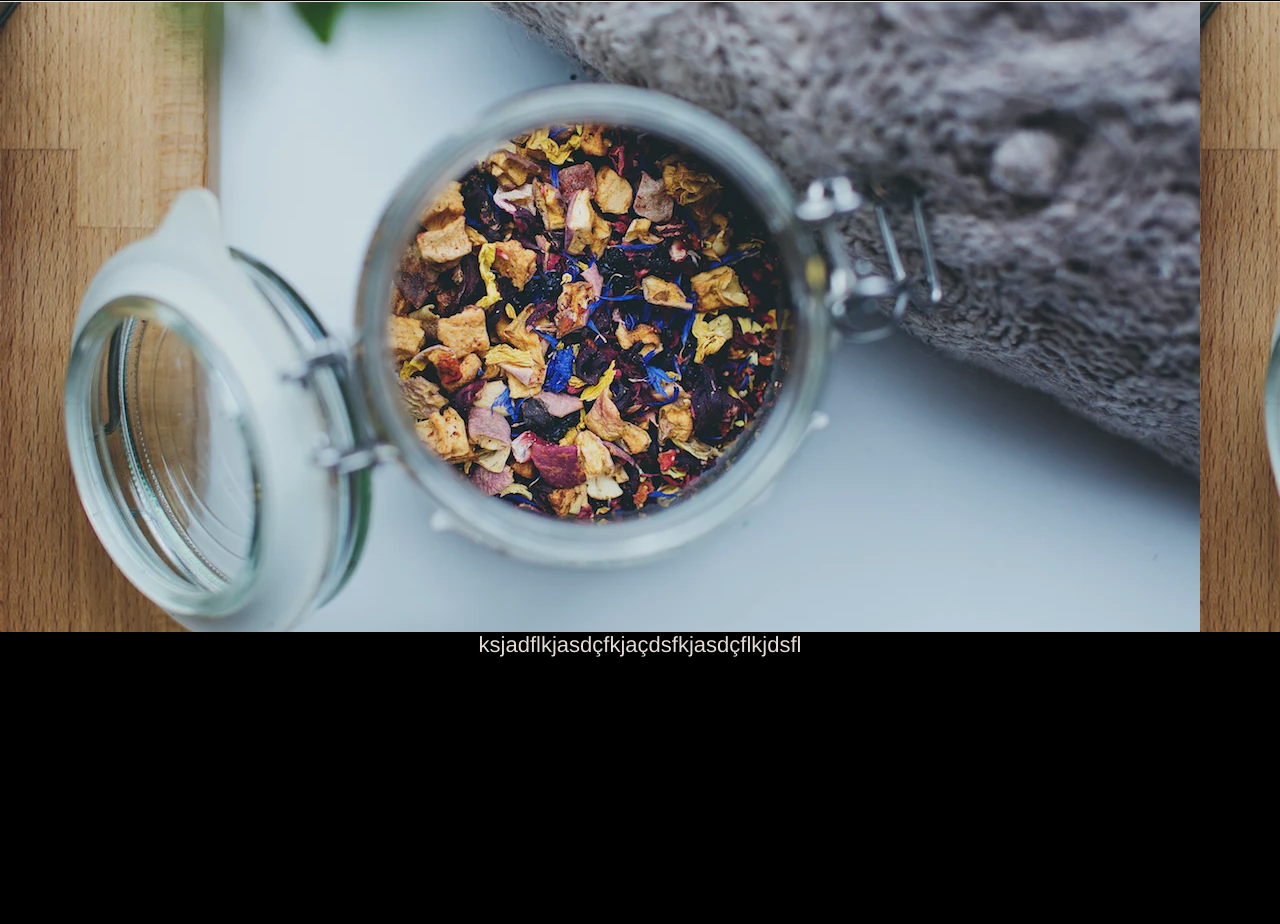
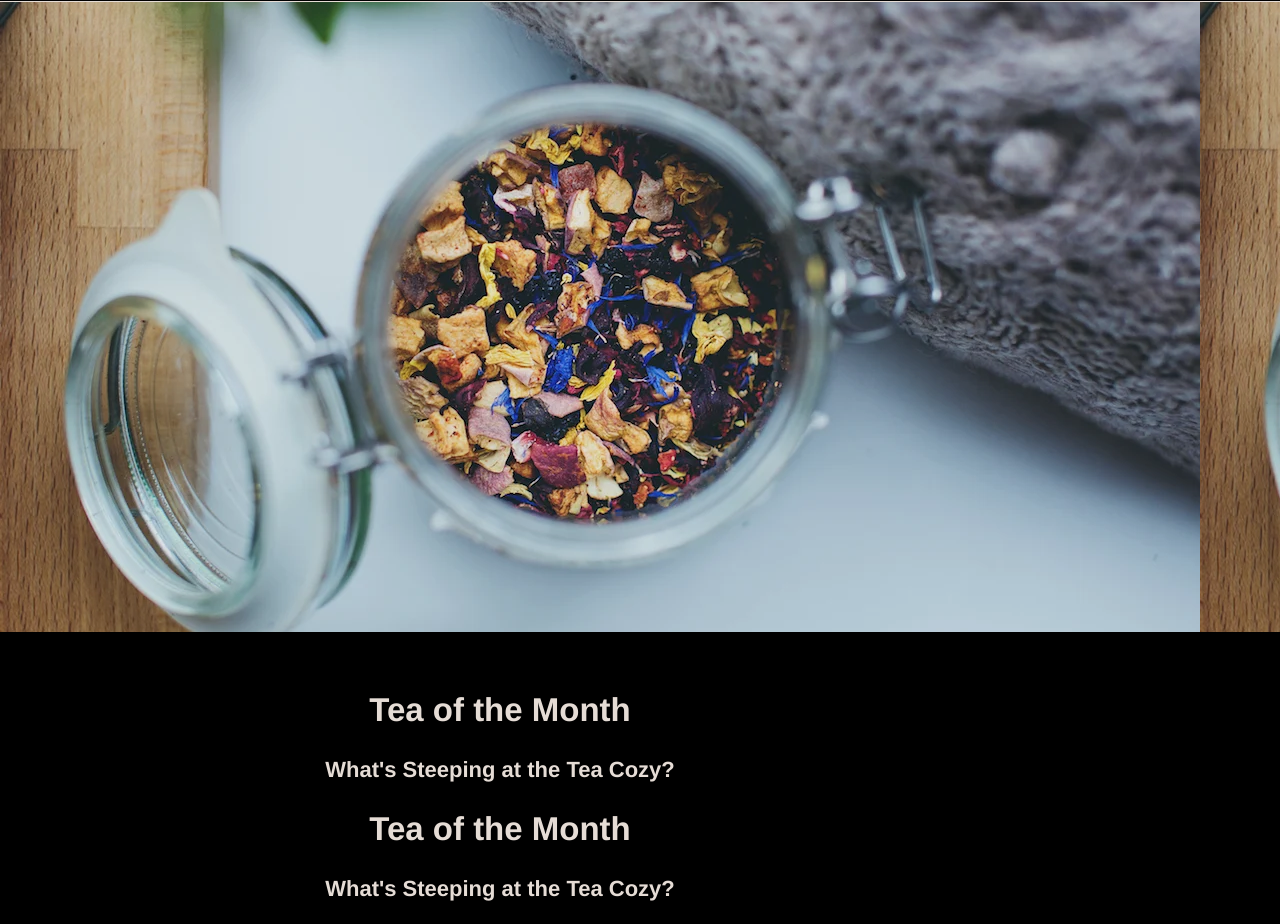
Before and after one commit to paternostrox/Codecademy, a plain HTML site: page Tea Cozy/index.html in a window 1280 px wide. Shown: the part 68-992 px from the top of the page. Before the commit the page ends 800 px from the top, so only its background shows below. Drawn offline with Linux system fonts and the light colour scheme.

Commit message:
Updated Tea Cozy project

```diff
--- a/Tea Cozy/index.html
+++ b/Tea Cozy/index.html
@@ -20,7 +20,14 @@
 
         </section>
         <section id="featured">
-            ksjadflkjasdçfkjaçdsfkjasdçflkjdsfl
+            <div class="flex-item">
+                <h2>Tea of the Month</h2>
+                <p>What's Steeping at the Tea Cozy?</p>
+            </div>
+            <div class="flex-item">
+                <h2>Tea of the Month</h2>
+                <p>What's Steeping at the Tea Cozy?</p>
+            </div>
         </section>
     </body>
 </html>
--- a/Tea Cozy/styles.css
+++ b/Tea Cozy/styles.css
@@ -30,5 +30,12 @@ body {
 
 #mission {
     background-image: url("img/img-mission-background.webp");
+    font-weight: bold;
     height: 700px;
 }
+
+#featured {
+    padding-top: 32px;
+    font-weight: bold;
+    width: 1000px;
+}
```
